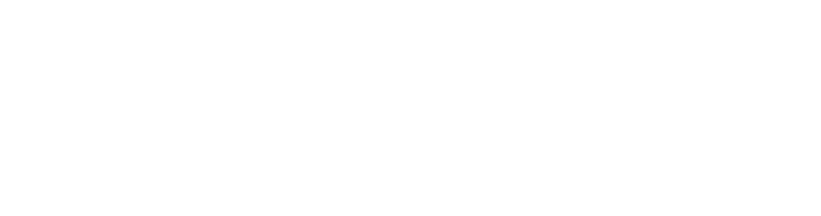
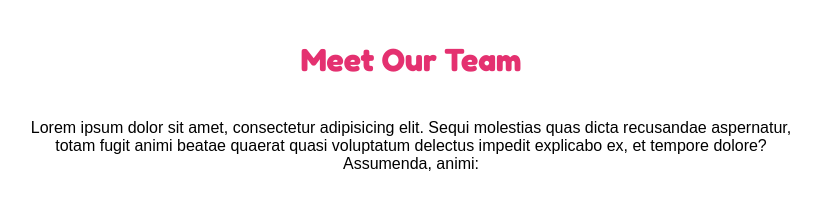
Before and after one commit to vitodursopettersson/html-css-float-cards, a plain HTML site: page index.html in a window 1280 px wide. Shown: the whole page, without its empty margins (229-1050 px from the left). Drawn offline with Linux system fonts and the light colour scheme.

Commit message:
feat: header

```diff
--- a/css/style.css
+++ b/css/style.css
@@ -1,5 +1,39 @@
+/*
+**************
+Reset Default
+**************
+*/
+
 * {
     padding: 0;
     margin: 0;
     box-sizing: border-box;
 }
+
+/*
+**************
+Design System
+**************
+*/
+
+body {
+    font-family: Poppins, sans-serif;
+}
+
+.container {
+    max-width: 800px;
+    margin: 0 auto;
+}
+
+header {
+    text-align: center;
+    padding: 40px;
+}
+
+/* Header */
+
+header h1 {
+    font-family: fredoka, sans-serif;
+    color: #E43170;
+    margin-bottom: 40px;
+}
--- a/index.html
+++ b/index.html
@@ -19,6 +19,19 @@
 
 <body>
 
+    <!-- Header -->
+    <header>
+        <div class="container">
+            <h1>Meet Our Team</h1>
+            <p>Lorem ipsum dolor sit amet, consectetur adipisicing elit. Sequi molestias quas dicta recusandae
+                aspernatur,
+                totam fugit
+                animi beatae quaerat
+                quasi voluptatum delectus impedit explicabo ex, et tempore dolore? Assumenda, animi:</p>
+        </div>
+    </header>
+
+
 </body>
 
 </html>
```
